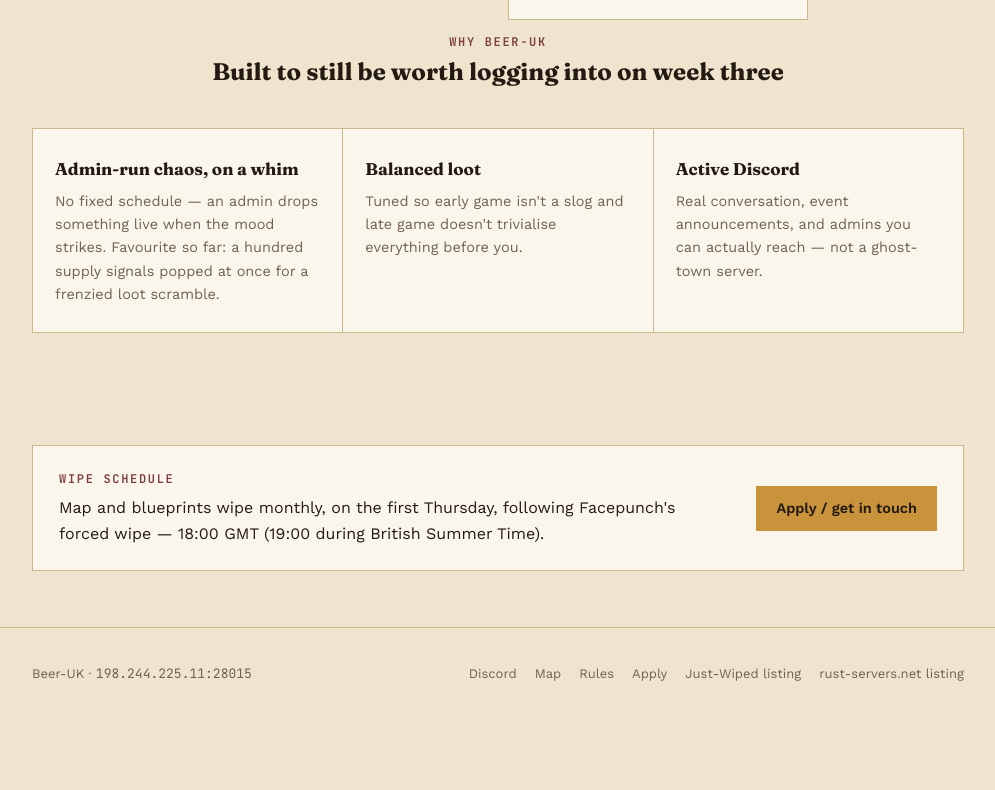
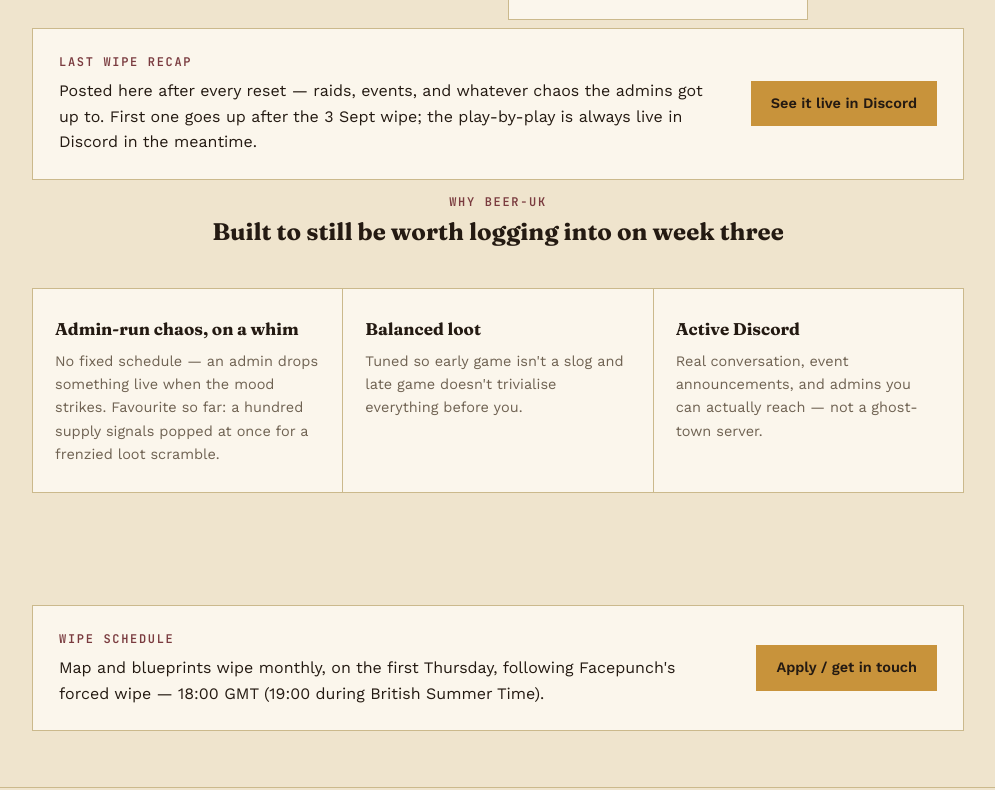
Before and after one commit to beer-uk-rust/beer-uk-site, a website: page index.html in a window 1280 px wide. Shown: the part 1212-2002 px from the top of the page, without its empty margins (142-1137 px from the left). Before the commit the page ends 1933 px from the top, so only its background shows below. Drawn offline with nearby package versions, Linux system fonts and the light colour scheme.

Commit message:
Update index.html

```diff
--- a/index.html
+++ b/index.html
@@ -116,6 +116,18 @@
 </div>
 
 <div class="wrap">
+  <section class="tight" style="padding-bottom:0;">
+    <div class="callout">
+      <div>
+        <div class="eyebrow">Last wipe recap</div>
+        <p style="margin:6px 0 0;">Posted here after every reset — raids, events, and whatever chaos the admins got up to. First one goes up after the 3 Sept wipe; the play-by-play is always live in Discord in the meantime.</p>
+      </div>
+      <a class="btn" href="https://discord.gg/VJSMF6MfSX">See it live in Discord</a>
+    </div>
+  </section>
+</div>
+
+<div class="wrap">
   <section class="tight">
     <div class="section-head">
       <span class="eyebrow">Why Beer-UK</span>
```
